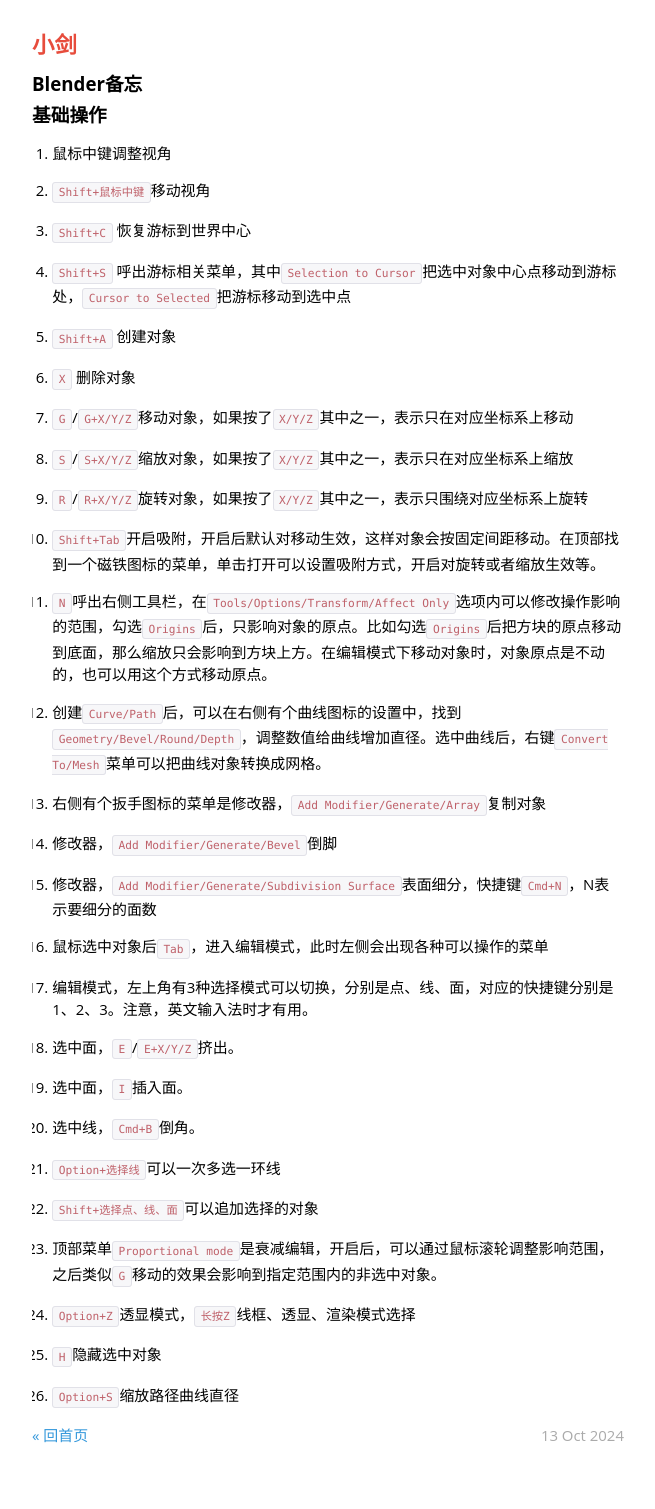
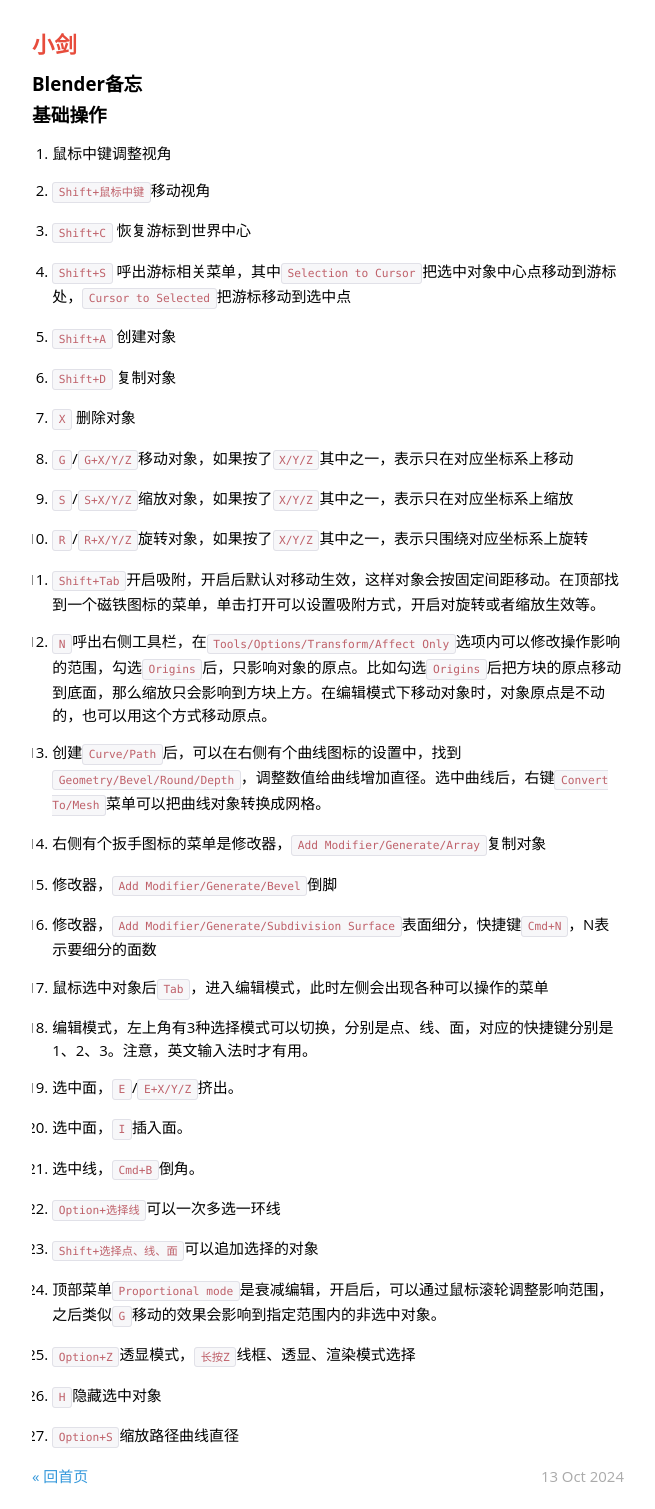
Before and after one commit to hiwjd/hiwjd.github.io, a Jekyll site: the page built from _posts/2024-10-13-blender-memo.markdown, in a window 1280 px wide. Shown: the whole page, without its empty margins (312-967 px from the left). Built offline with Jekyll 4.4.1, drawn with Linux system fonts in a browser that asks for light colours; nearby versions of some CDN libraries; some web fonts are replaced; comment, search, counter and statistics services are not loaded; before the commit the page ends 1469 px from its top, so only the background shows below that.

Commit message:
Update 2024-10-13-blender-memo.markdown

```diff
--- a/_posts/2024-10-13-blender-memo.markdown
+++ b/_posts/2024-10-13-blender-memo.markdown
@@ -17,44 +17,46 @@ categories: post
 
 5. `Shift+A` 创建对象
 
-6. `X` 删除对象
+6. `Shift+D` 复制对象
 
-7. `G`/`G+X/Y/Z`移动对象，如果按了`X/Y/Z`其中之一，表示只在对应坐标系上移动
+7. `X` 删除对象
 
-8. `S`/`S+X/Y/Z`缩放对象，如果按了`X/Y/Z`其中之一，表示只在对应坐标系上缩放
+8. `G`/`G+X/Y/Z`移动对象，如果按了`X/Y/Z`其中之一，表示只在对应坐标系上移动
 
-9. `R`/`R+X/Y/Z`旋转对象，如果按了`X/Y/Z`其中之一，表示只围绕对应坐标系上旋转
+9. `S`/`S+X/Y/Z`缩放对象，如果按了`X/Y/Z`其中之一，表示只在对应坐标系上缩放
 
-10. `Shift+Tab`开启吸附，开启后默认对移动生效，这样对象会按固定间距移动。在顶部找到一个磁铁图标的菜单，单击打开可以设置吸附方式，开启对旋转或者缩放生效等。
+10. `R`/`R+X/Y/Z`旋转对象，如果按了`X/Y/Z`其中之一，表示只围绕对应坐标系上旋转
 
-11. `N`呼出右侧工具栏，在`Tools/Options/Transform/Affect Only`选项内可以修改操作影响的范围，勾选`Origins`后，只影响对象的原点。比如勾选`Origins`后把方块的原点移动到底面，那么缩放只会影响到方块上方。在编辑模式下移动对象时，对象原点是不动的，也可以用这个方式移动原点。
+11. `Shift+Tab`开启吸附，开启后默认对移动生效，这样对象会按固定间距移动。在顶部找到一个磁铁图标的菜单，单击打开可以设置吸附方式，开启对旋转或者缩放生效等。
 
-12. 创建`Curve/Path`后，可以在右侧有个曲线图标的设置中，找到`Geometry/Bevel/Round/Depth`，调整数值给曲线增加直径。选中曲线后，右键`Convert To/Mesh`菜单可以把曲线对象转换成网格。
+12. `N`呼出右侧工具栏，在`Tools/Options/Transform/Affect Only`选项内可以修改操作影响的范围，勾选`Origins`后，只影响对象的原点。比如勾选`Origins`后把方块的原点移动到底面，那么缩放只会影响到方块上方。在编辑模式下移动对象时，对象原点是不动的，也可以用这个方式移动原点。
 
-13. 右侧有个扳手图标的菜单是修改器，`Add Modifier/Generate/Array`复制对象
+13. 创建`Curve/Path`后，可以在右侧有个曲线图标的设置中，找到`Geometry/Bevel/Round/Depth`，调整数值给曲线增加直径。选中曲线后，右键`Convert To/Mesh`菜单可以把曲线对象转换成网格。
 
-14. 修改器，`Add Modifier/Generate/Bevel`倒脚
+14. 右侧有个扳手图标的菜单是修改器，`Add Modifier/Generate/Array`复制对象
 
-15. 修改器，`Add Modifier/Generate/Subdivision Surface`表面细分，快捷键`Cmd+N`，N表示要细分的面数
+15. 修改器，`Add Modifier/Generate/Bevel`倒脚
 
-16. 鼠标选中对象后`Tab`，进入编辑模式，此时左侧会出现各种可以操作的菜单
+16. 修改器，`Add Modifier/Generate/Subdivision Surface`表面细分，快捷键`Cmd+N`，N表示要细分的面数
 
-17. 编辑模式，左上角有3种选择模式可以切换，分别是点、线、面，对应的快捷键分别是1、2、3。注意，英文输入法时才有用。
+17. 鼠标选中对象后`Tab`，进入编辑模式，此时左侧会出现各种可以操作的菜单
 
-18. 选中面，`E`/`E+X/Y/Z`挤出。
+18. 编辑模式，左上角有3种选择模式可以切换，分别是点、线、面，对应的快捷键分别是1、2、3。注意，英文输入法时才有用。
 
-19. 选中面，`I`插入面。
+19. 选中面，`E`/`E+X/Y/Z`挤出。
 
-20. 选中线，`Cmd+B`倒角。
+20. 选中面，`I`插入面。
 
-21. `Option+选择线`可以一次多选一环线
+21. 选中线，`Cmd+B`倒角。
 
-22. `Shift+选择点、线、面`可以追加选择的对象
+22. `Option+选择线`可以一次多选一环线
 
-23. 顶部菜单`Proportional mode`是衰减编辑，开启后，可以通过鼠标滚轮调整影响范围，之后类似`G`移动的效果会影响到指定范围内的非选中对象。
+23. `Shift+选择点、线、面`可以追加选择的对象
 
-24. `Option+Z`透显模式，`长按Z`线框、透显、渲染模式选择
+24. 顶部菜单`Proportional mode`是衰减编辑，开启后，可以通过鼠标滚轮调整影响范围，之后类似`G`移动的效果会影响到指定范围内的非选中对象。
 
-25. `H`隐藏选中对象
+25. `Option+Z`透显模式，`长按Z`线框、透显、渲染模式选择
 
-26. `Option+S`缩放路径曲线直径
+26. `H`隐藏选中对象
+
+27. `Option+S`缩放路径曲线直径
```
